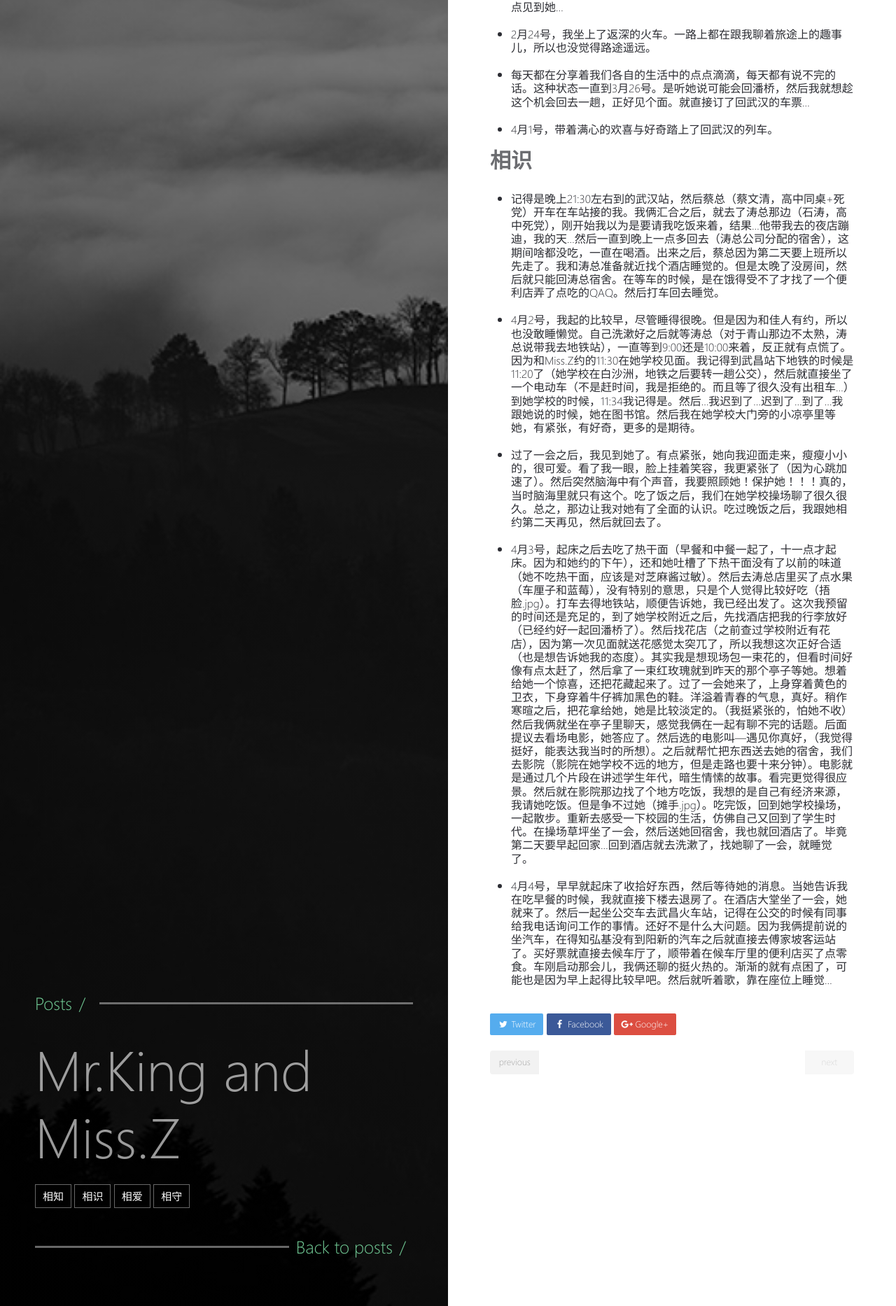
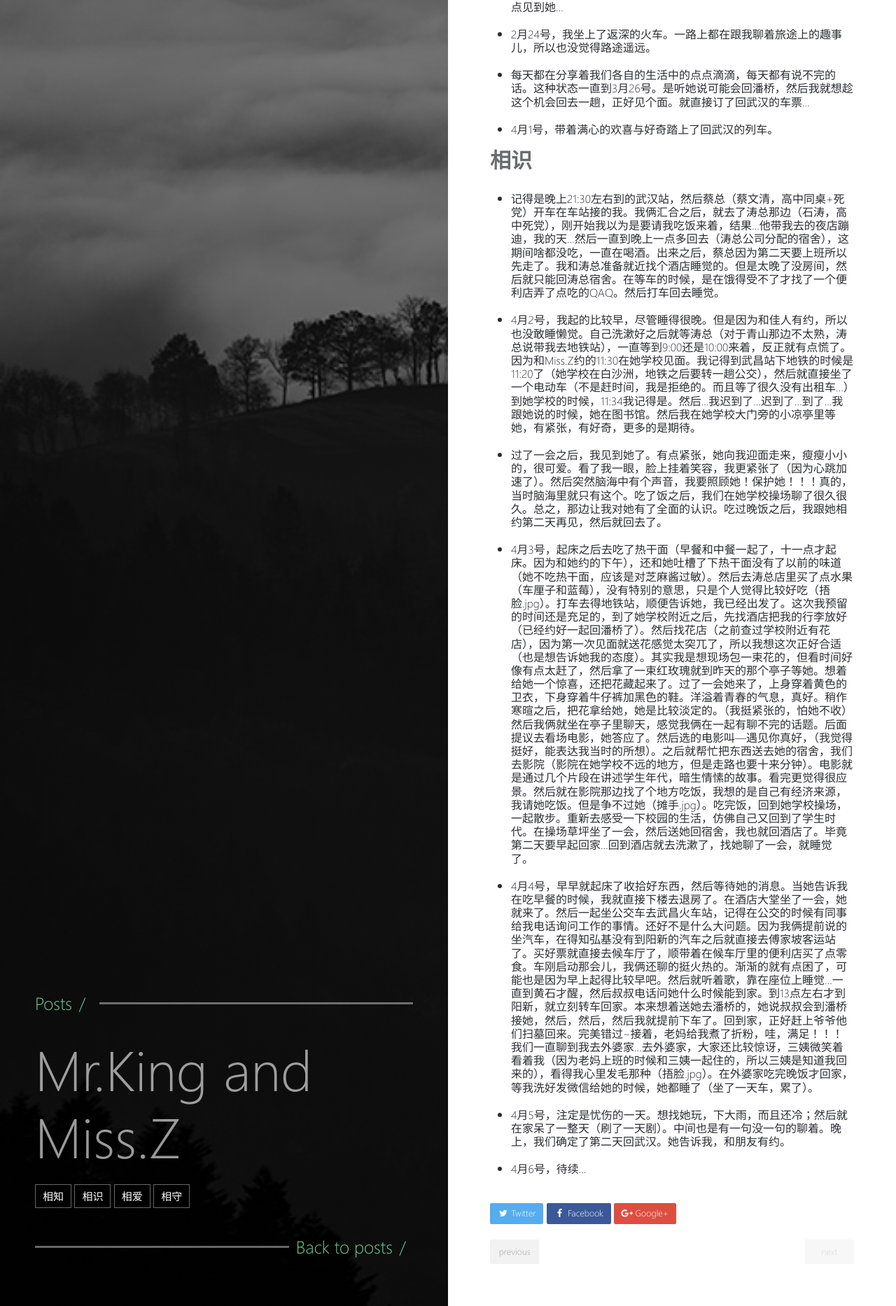
Before and after one commit to daoyking/daoyking.github.io, a Jekyll site: the page built from _posts/2018-11-12-Story.md, in a window 1280 px wide. Shown: the part 711-2577 px from the top of the page at 70% size. Built offline with Jekyll 4.4.1, drawn with Linux system fonts in a browser that asks for light colours.

Commit message:
update news

```diff
--- a/_posts/2018-11-12-Story.md
+++ b/_posts/2018-11-12-Story.md
@@ -33,4 +33,6 @@ Meeting is the best thing.
 * 4月2号，我起的比较早，尽管睡得很晚。但是因为和佳人有约，所以也没敢睡懒觉。自己洗漱好之后就等涛总（对于青山那边不太熟，涛总说带我去地铁站），一直等到9:00还是10:00来着，反正就有点慌了。因为和Miss.Z约的11:30在她学校见面。我记得到武昌站下地铁的时候是11:20了（她学校在白沙洲，地铁之后要转一趟公交），然后就直接坐了一个电动车（不是赶时间，我是拒绝的。而且等了很久没有出租车...）到她学校的时候，11:34我记得是。然后...我迟到了...迟到了...到了...我跟她说的时候，她在图书馆。然后我在她学校大门旁的小凉亭里等她，有紧张，有好奇，更多的是期待。
 * 过了一会之后，我见到她了。有点紧张，她向我迎面走来，瘦瘦小小的，很可爱。看了我一眼，脸上挂着笑容，我更紧张了（因为心跳加速了）。然后突然脑海中有个声音，我要照顾她！保护她！！！真的，当时脑海里就只有这个。吃了饭之后，我们在她学校操场聊了很久很久。总之，那边让我对她有了全面的认识。吃过晚饭之后，我跟她相约第二天再见，然后就回去了。
 * 4月3号，起床之后去吃了热干面（早餐和中餐一起了，十一点才起床。因为和她约的下午），还和她吐槽了下热干面没有了以前的味道（她不吃热干面，应该是对芝麻酱过敏）。然后去涛总店里买了点水果（车厘子和蓝莓），没有特别的意思，只是个人觉得比较好吃（捂脸.jpg）。打车去得地铁站，顺便告诉她，我已经出发了。这次我预留的时间还是充足的，到了她学校附近之后，先找酒店把我的行李放好（已经约好一起回潘桥了）。然后找花店（之前查过学校附近有花店），因为第一次见面就送花感觉太突兀了，所以我想这次正好合适（也是想告诉她我的态度）。其实我是想现场包一束花的，但看时间好像有点太赶了，然后拿了一束红玫瑰就到昨天的那个亭子等她。想着给她一个惊喜，还把花藏起来了。过了一会她来了，上身穿着黄色的卫衣，下身穿着牛仔裤加黑色的鞋。洋溢着青春的气息，真好。稍作寒暄之后，把花拿给她，她是比较淡定的。（我挺紧张的，怕她不收）然后我俩就坐在亭子里聊天，感觉我俩在一起有聊不完的话题。后面提议去看场电影，她答应了。然后选的电影叫---遇见你真好，（我觉得挺好，能表达我当时的所想）。之后就帮忙把东西送去她的宿舍，我们去影院（影院在她学校不远的地方，但是走路也要十来分钟）。电影就是通过几个片段在讲述学生年代，暗生情愫的故事。看完更觉得很应景。然后就在影院那边找了个地方吃饭，我想的是自己有经济来源，我请她吃饭。但是争不过她（摊手.jpg）。吃完饭，回到她学校操场，一起散步。重新去感受一下校园的生活，仿佛自己又回到了学生时代。在操场草坪坐了一会，然后送她回宿舍，我也就回酒店了。毕竟第二天要早起回家...回到酒店就去洗漱了，找她聊了一会，就睡觉了。
-* 4月4号，早早就起床了收拾好东西，然后等待她的消息。当她告诉我在吃早餐的时候，我就直接下楼去退房了。在酒店大堂坐了一会，她就来了。然后一起坐公交车去武昌火车站，记得在公交的时候有同事给我电话询问工作的事情。还好不是什么大问题。因为我俩提前说的坐汽车，在得知弘基没有到阳新的汽车之后就直接去傅家坡客运站了。买好票就直接去候车厅了，顺带着在候车厅里的便利店买了点零食。车刚启动那会儿，我俩还聊的挺火热的。渐渐的就有点困了，可能也是因为早上起得比较早吧。然后就听着歌，靠在座位上睡觉...
+* 4月4号，早早就起床了收拾好东西，然后等待她的消息。当她告诉我在吃早餐的时候，我就直接下楼去退房了。在酒店大堂坐了一会，她就来了。然后一起坐公交车去武昌火车站，记得在公交的时候有同事给我电话询问工作的事情。还好不是什么大问题。因为我俩提前说的坐汽车，在得知弘基没有到阳新的汽车之后就直接去傅家坡客运站了。买好票就直接去候车厅了，顺带着在候车厅里的便利店买了点零食。车刚启动那会儿，我俩还聊的挺火热的。渐渐的就有点困了，可能也是因为早上起得比较早吧。然后就听着歌，靠在座位上睡觉...一直到黄石才醒，然后叔叔电话问她什么时候能到家。到13点左右才到阳新，就立刻转车回家。本来想着送她去潘桥的，她说叔叔会到潘桥接她，然后，然后，然后我就提前下车了。回到家，正好赶上爷爷他们扫墓回来。完美错过~接着，老妈给我煮了折粉，哇，满足！！！我们一直聊到我去外婆家...去外婆家，大家还比较惊讶，三姨微笑着看着我（因为老妈上班的时候和三姨一起住的，所以三姨是知道我回来的），看得我心里发毛那种（捂脸.jpg）。在外婆家吃完晚饭才回家，等我洗好发微信给她的时候，她都睡了（坐了一天车，累了）。
+* 4月5号，注定是忧伤的一天。想找她玩，下大雨，而且还冷；然后就在家呆了一整天（刷了一天剧）。中间也是有一句没一句的聊着。晚上，我们确定了第二天回武汉。她告诉我，和朋友有约。
+* 4月6号，待续...
```
